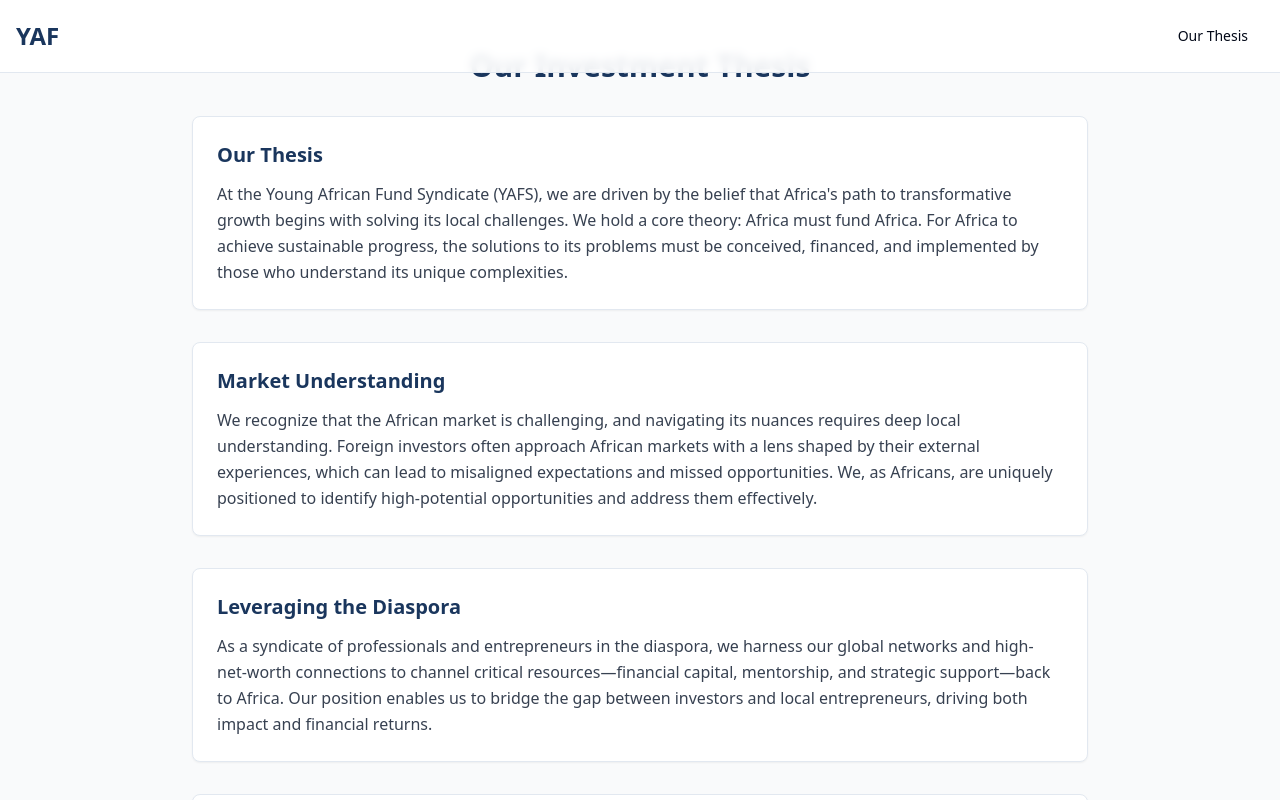
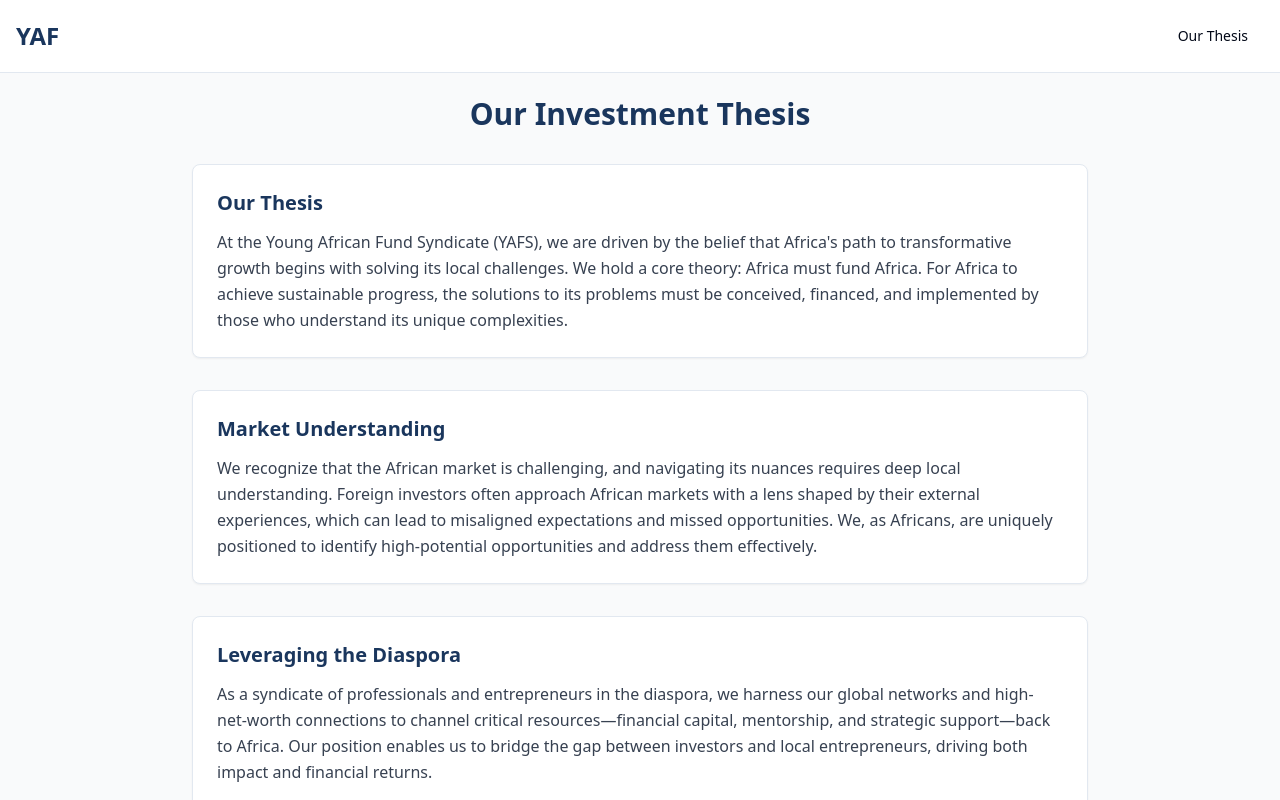
Before and after one commit to officialkayode/young-african-syndicate, a React (Vite) app: page /thesis in a window 1280 px wide. Shown: the top 800 px of the page. Built offline with nearby package versions, Linux system fonts and the light colour scheme.

Commit message:
Fix navigation bar overlap
Adjust the navigation bar to prevent it from blocking the "Our Investment Thesis" section on the Thesis page.
[skip gpt_engineer]

```diff
--- a/src/components/Thesis.tsx
+++ b/src/components/Thesis.tsx
@@ -25,7 +25,7 @@ export const Thesis = () => {
   ];
 
   return (
-    <div id="thesis-section" className="py-12 bg-gray-50">
+    <div id="thesis-section" className="pt-24 pb-12 bg-gray-50">
       <div className="container mx-auto px-4">
         <h2 className="text-3xl font-bold text-center mb-8 text-yaf-blue animate-fadeIn">
           Our Investment Thesis
```
